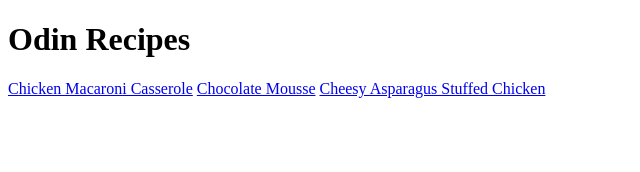
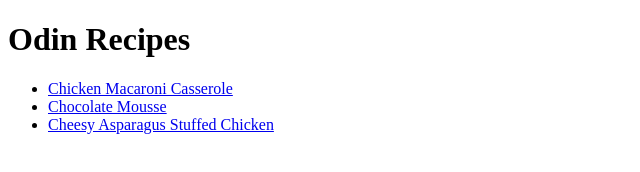
Before and after one commit to lucidrewci/odin-recipes, a plain HTML site: page index.html in a window 1280 px wide. Shown: the whole page, without its empty margins (0-640 px from the left). Drawn offline with Linux system fonts and the light colour scheme.

Commit message:
Organize recipes links into a list

```diff
--- a/index.html
+++ b/index.html
@@ -6,8 +6,10 @@
     </head>
     <body>
         <h1>Odin Recipes</h1>
-        <a href="recipes/chicken_macaroni_casserole.html">Chicken Macaroni Casserole</a>
-        <a href="recipes/chocolate_mousse.html">Chocolate Mousse</a>
-        <a href="recipes/cheesy_asparagus_stuffed_chicken.html">Cheesy Asparagus Stuffed Chicken</a>
+        <ul>
+            <li><a href="recipes/chicken_macaroni_casserole.html">Chicken Macaroni Casserole</a></li>
+            <li><a href="recipes/chocolate_mousse.html">Chocolate Mousse</a></li>
+            <li><a href="recipes/cheesy_asparagus_stuffed_chicken.html">Cheesy Asparagus Stuffed Chicken</a></li>
+        </ul>
     </body>
 </html>
```
